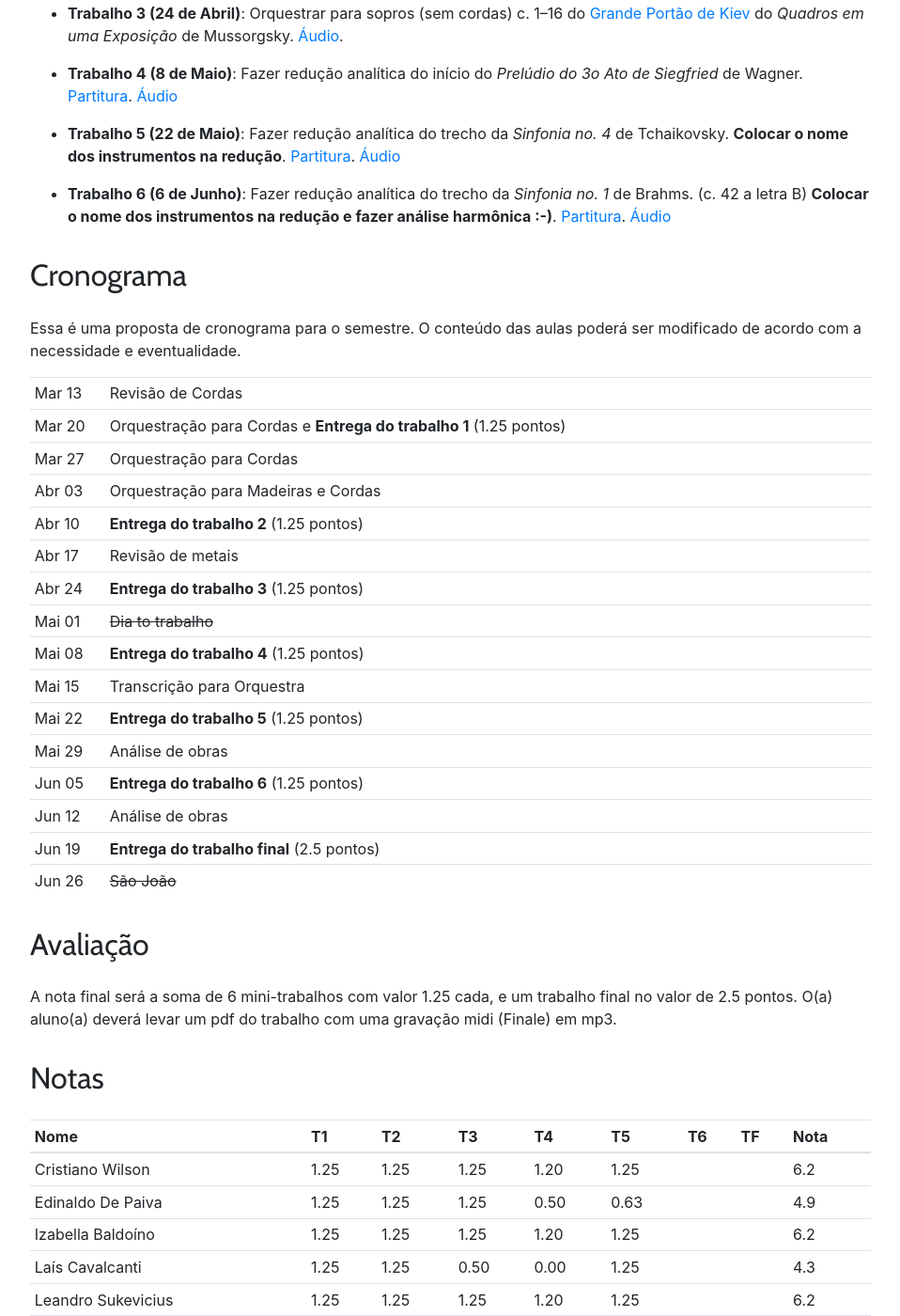
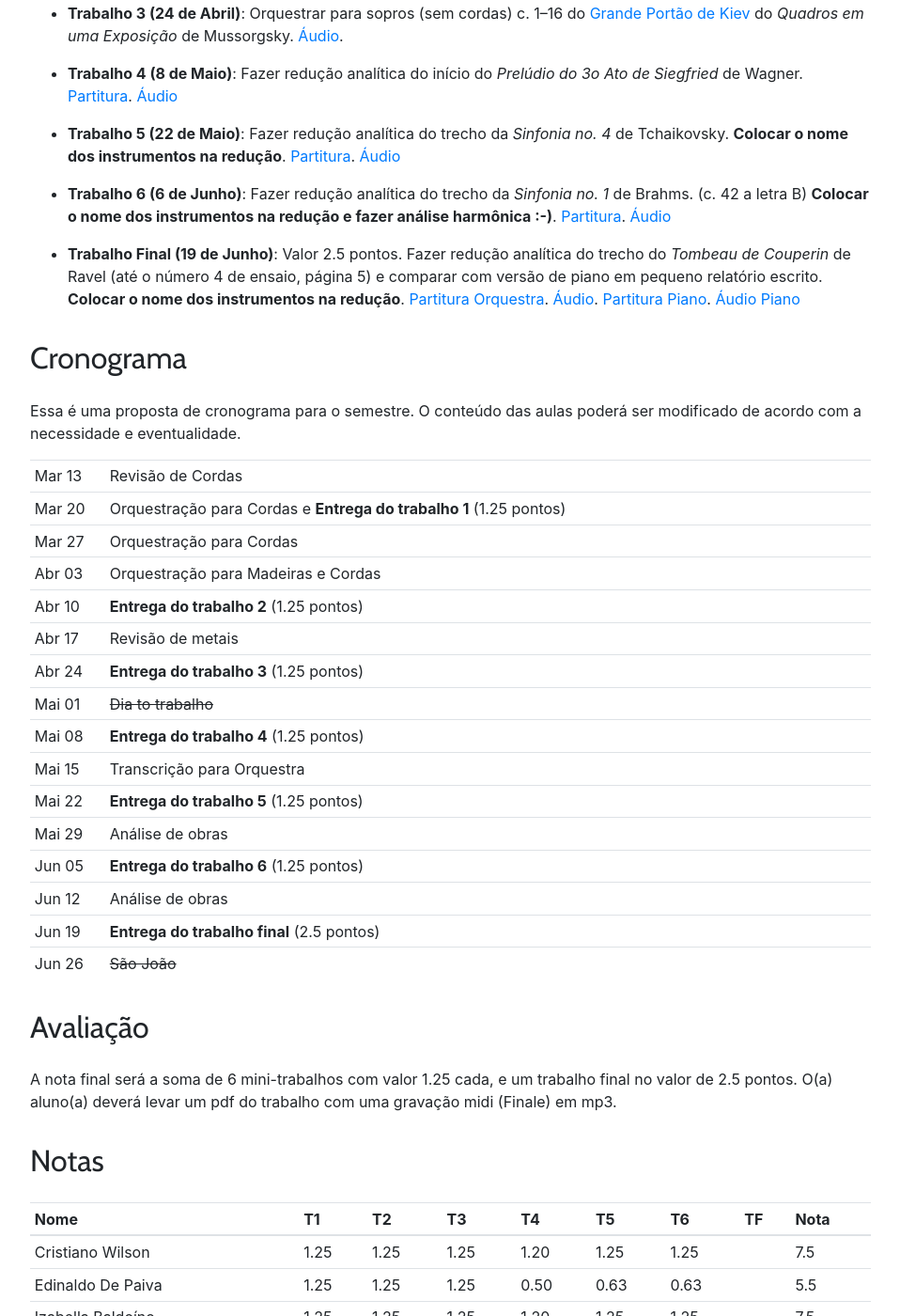
Before and after one commit to kroger/genosmus, a Jekyll site: the page built from _pedro/musa86.md, in a window 1280 px wide and 1400 px high, scrolled down 722 px. Shown: the whole window at 94% size, without its empty margins (68-1026 px from the left). Built offline with Jekyll 4.4.1, drawn with Linux system fonts in a browser that asks for light colours; some of the changed text lies outside the part shown.

Commit message:
Atualiza notas e trabalho final

```diff
--- a/_pedro/musa86.md
+++ b/_pedro/musa86.md
@@ -37,12 +37,7 @@
 
 - **Trabalho 6 (6 de Junho)**: Fazer redução analítica do trecho da _Sinfonia no. 1_ de Brahms. (c. 42 a letra B) **Colocar o nome dos instrumentos na redução e fazer análise harmônica :-)**. [Partitura][12]. [Áudio][13]
 
-
-<!---
-
 - **Trabalho Final (19 de Junho)**: Valor 2.5 pontos. Fazer redução analítica do trecho do _Tombeau de Couperin_ de Ravel (até o número 4 de ensaio, página 5) e comparar com versão de piano em pequeno relatório escrito. **Colocar o nome dos instrumentos na redução**. [Partitura Orquestra][14]. [Áudio][15]. [Partitura Piano][16]. [Áudio Piano][17]
-
--->
 
 
 ## Cronograma
@@ -82,15 +77,15 @@
 
 | Nome               | T1 | T2 | T3 | T4 | T5 | T6 | TF | Nota |
 |:-------------------|:---|:---|:---|:---|:---|:---|:---|:-----|
-| Cristiano Wilson   |1.25|1.25|1.25|1.20|1.25|    |    | =sum |
-| Edinaldo De Paiva  |1.25|1.25|1.25|0.50|0.63|    |    | =sum |
-| Izabella Baldoíno  |1.25|1.25|1.25|1.20|1.25|    |    | =sum |
-| Laís Cavalcanti    |1.25|1.25|0.50|0.00|1.25|    |    | =sum |
-| Leandro Sukevicius |1.25|1.25|1.25|1.20|1.25|    |    | =sum |
-| Peter Marques      |1.25|0.00|1.25|1.25|0.00|    |    | =sum |
-| Roberto Intelisano |1.25|1.25|1.25|1.25|1.25|    |    | =sum |
-| Victor De Oliveira |1.25|1.25|1.25|0.00|1.25|    |    | =sum |
-| Zizimo Fonseca     |1.25|1.25|1.25|1.25|1.25|    |    | =sum |
+| Cristiano Wilson   |1.25|1.25|1.25|1.20|1.25|1.25|    | =sum |
+| Edinaldo De Paiva  |1.25|1.25|1.25|0.50|0.63|0.63|    | =sum |
+| Izabella Baldoíno  |1.25|1.25|1.25|1.20|1.25|1.25|    | =sum |
+| Laís Cavalcanti    |1.25|1.25|0.50|0.00|1.25|1.25|    | =sum |
+| Leandro Sukevicius |1.25|1.25|1.25|1.20|1.25|1.25|    | =sum |
+| Peter Marques      |1.25|0.00|1.25|1.25|0.00|0.63|    | =sum |
+| Roberto Intelisano |1.25|1.25|1.25|1.25|1.25|1.25|    | =sum |
+| Victor De Oliveira |1.25|1.25|1.25|0.00|1.25|1.25|    | =sum |
+| Zizimo Fonseca     |1.25|1.25|1.25|1.25|1.25|1.25|    | =sum |
 {: .table .table-sm }
 
 
```
